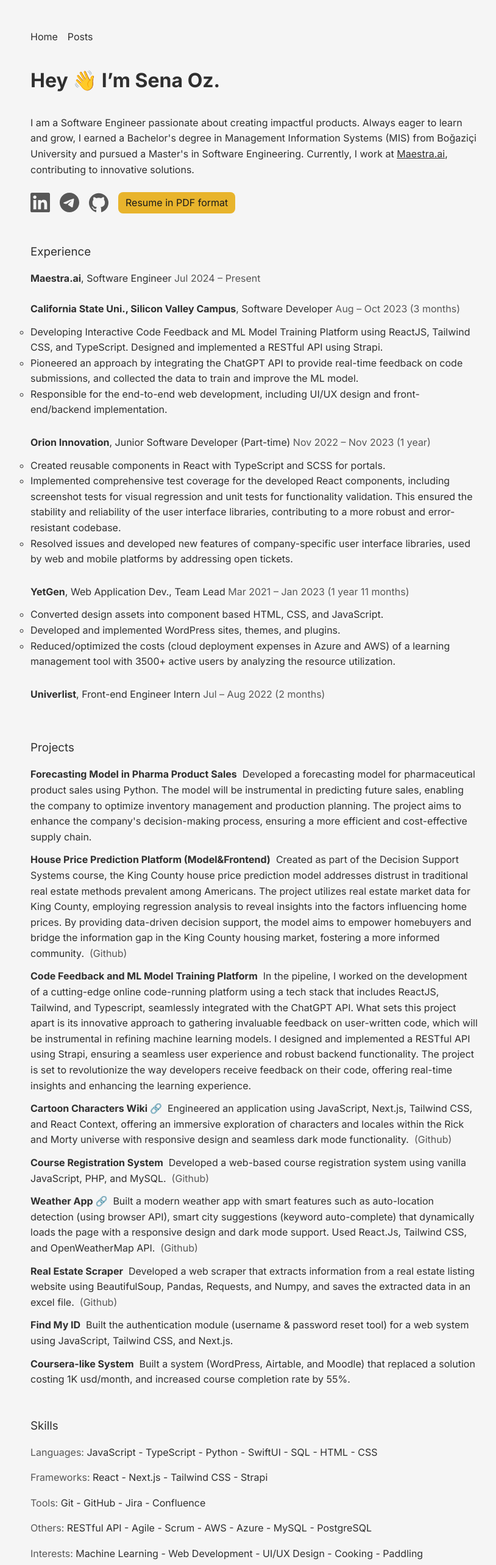
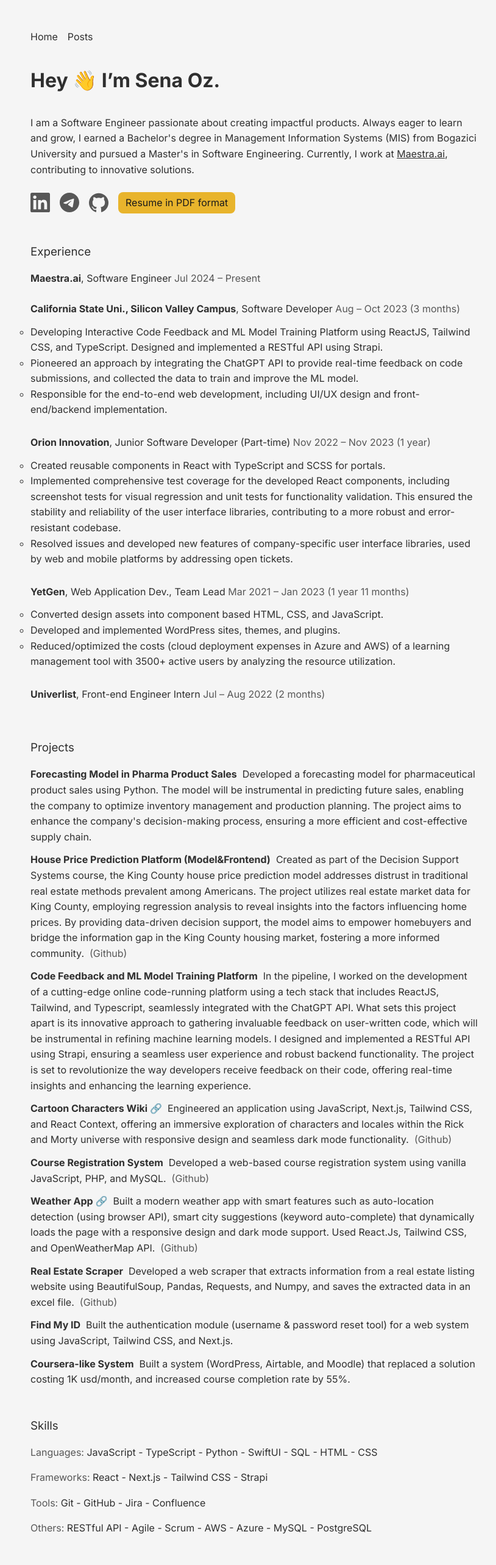
Before and after one commit to senaoz/senaoz.com, a Next.js app: page / in a window 1280 px wide. Shown: the top 2566 px of the page at 61% size, without its empty margins (222-1036 px from the left). Built offline with nearby package versions, Linux system fonts and the light colour scheme.

Commit message:
delete interests

```diff
--- a/src/app/page.tsx
+++ b/src/app/page.tsx
@@ -10,9 +10,9 @@
       <h1 className="title">Hey 👋 I’m Sena Oz. </h1>
       <p>
         I am a Software Engineer passionate about creating impactful products.
-        Always eager to learn and grow, I earned a Bachelor's degree in
-        Management Information Systems (MIS) from Boğaziçi University and
-        pursued a Master's in Software Engineering. Currently, I work at{" "}
+        Always eager to learn and grow, I earned a Bachelor&apos;s degree in
+        Management Information Systems (MIS) from Bogazici University and
+        pursued a Master&apos;s in Software Engineering. Currently, I work at{" "}
         <a href="https://maestra.ai" target="_blank">
           Maestra.ai
         </a>
--- a/src/resume.tsx
+++ b/src/resume.tsx
@@ -129,14 +129,4 @@
       "PostgreSQL",
     ],
   },
-  {
-    title: "Interests",
-    list: [
-      "Machine Learning",
-      "Web Development",
-      "UI/UX Design",
-      "Cooking",
-      "Paddling",
-    ],
-  },
 ];
```
